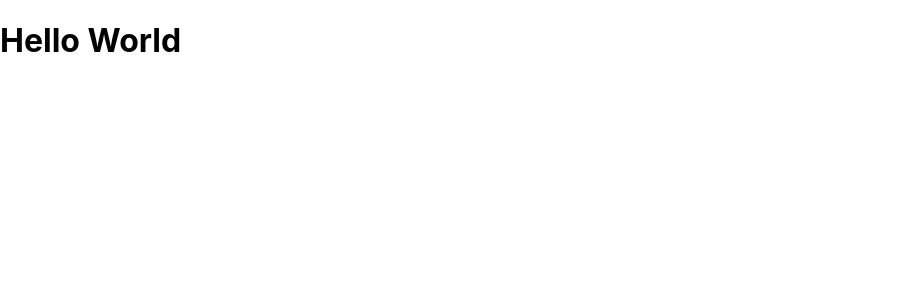
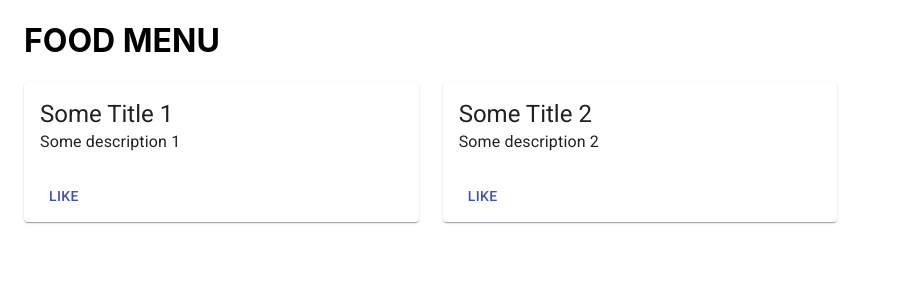
Before and after one commit to spuente/food-menu, a React (Create React App) app: page / in a window 1280 px wide. Shown: the top 300 px of the page, without its empty margins (0-899 px from the left). Built offline with nearby package versions, Linux system fonts and the light colour scheme.

Commit message:
feat: add basic layout for Food Menu

```diff
--- a/src/App.js
+++ b/src/App.js
@@ -1,7 +1,13 @@
+import FoodMenu from "./components/FoodMenu"
+import { Container } from "@material-ui/core"
+
 function App() {
   return (
-    <h1>Hello World</h1>
-  );
+    <Container>
+      <h1>FOOD MENU</h1>
+      <FoodMenu />
+    </Container>
+  )
 }
 
-export default App;
+export default App
--- /dev/null
+++ b/src/components/FoodMenu.js
@@ -0,0 +1,52 @@
+import {
+  Button,
+  Card,
+  CardActionArea,
+  CardActions,
+  CardContent,
+  Grid,
+  Typography,
+} from "@material-ui/core"
+
+const FoodMenu = () => {
+  return (
+    <Grid container spacing={3}>
+      <Grid item xs={12} sm={6} md={4}>
+        <Card>
+          <CardActionArea>
+            <CardContent>
+              <Typography variant="h5" component="h2">
+                Some Title 1
+              </Typography>
+              <Typography>Some description 1</Typography>
+            </CardContent>
+          </CardActionArea>
+          <CardActions>
+            <Button onClick={() => alert("You like item #1")} color="primary">
+              Like
+            </Button>
+          </CardActions>
+        </Card>
+      </Grid>
+      <Grid item xs={12} sm={6} md={4}>
+        <Card>
+          <CardActionArea>
+            <CardContent>
+              <Typography variant="h5" component="h2">
+                Some Title 2
+              </Typography>
+              <Typography>Some description 2</Typography>
+            </CardContent>
+          </CardActionArea>
+          <CardActions>
+            <Button onClick={() => alert("You like item #2")} color="primary">
+              Like
+            </Button>
+          </CardActions>
+        </Card>
+      </Grid>
+    </Grid>
+  )
+}
+
+export default FoodMenu
```
